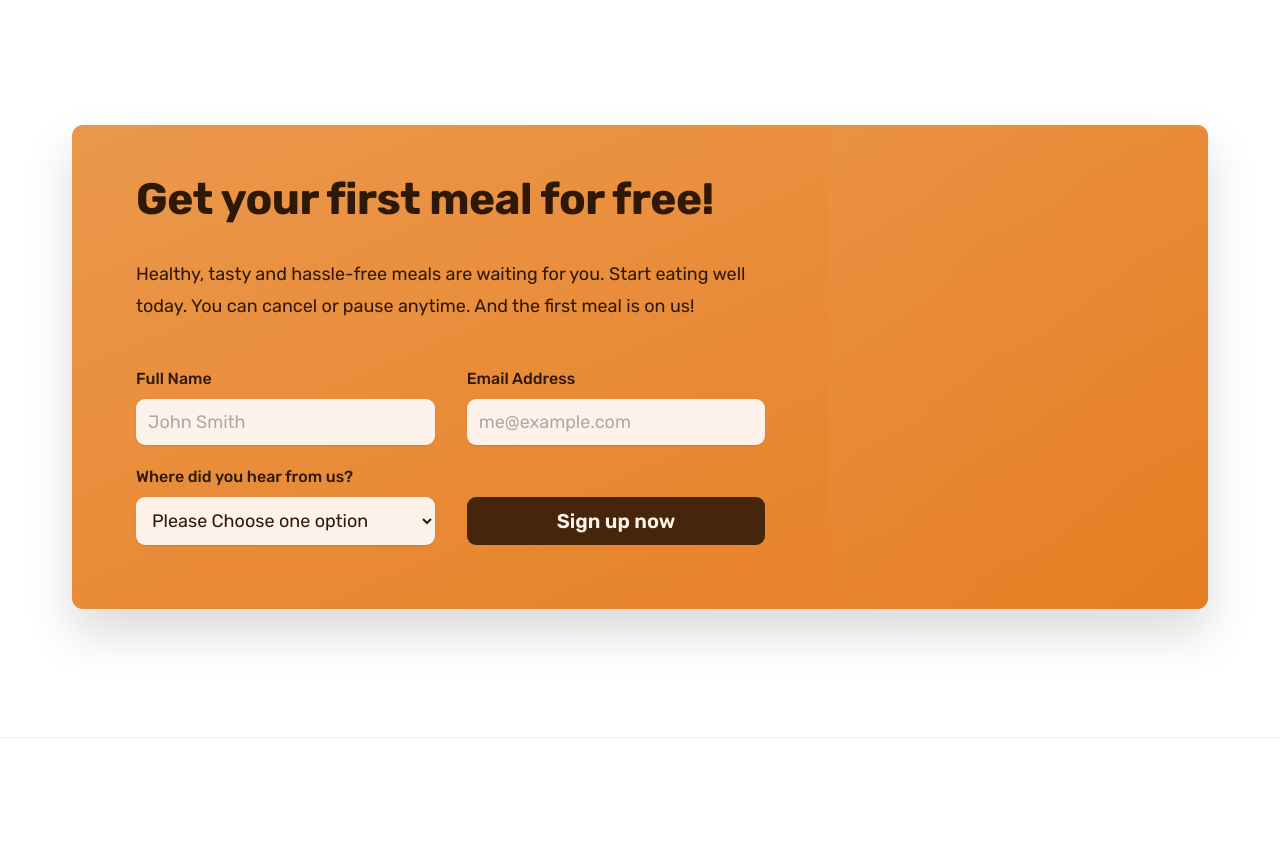
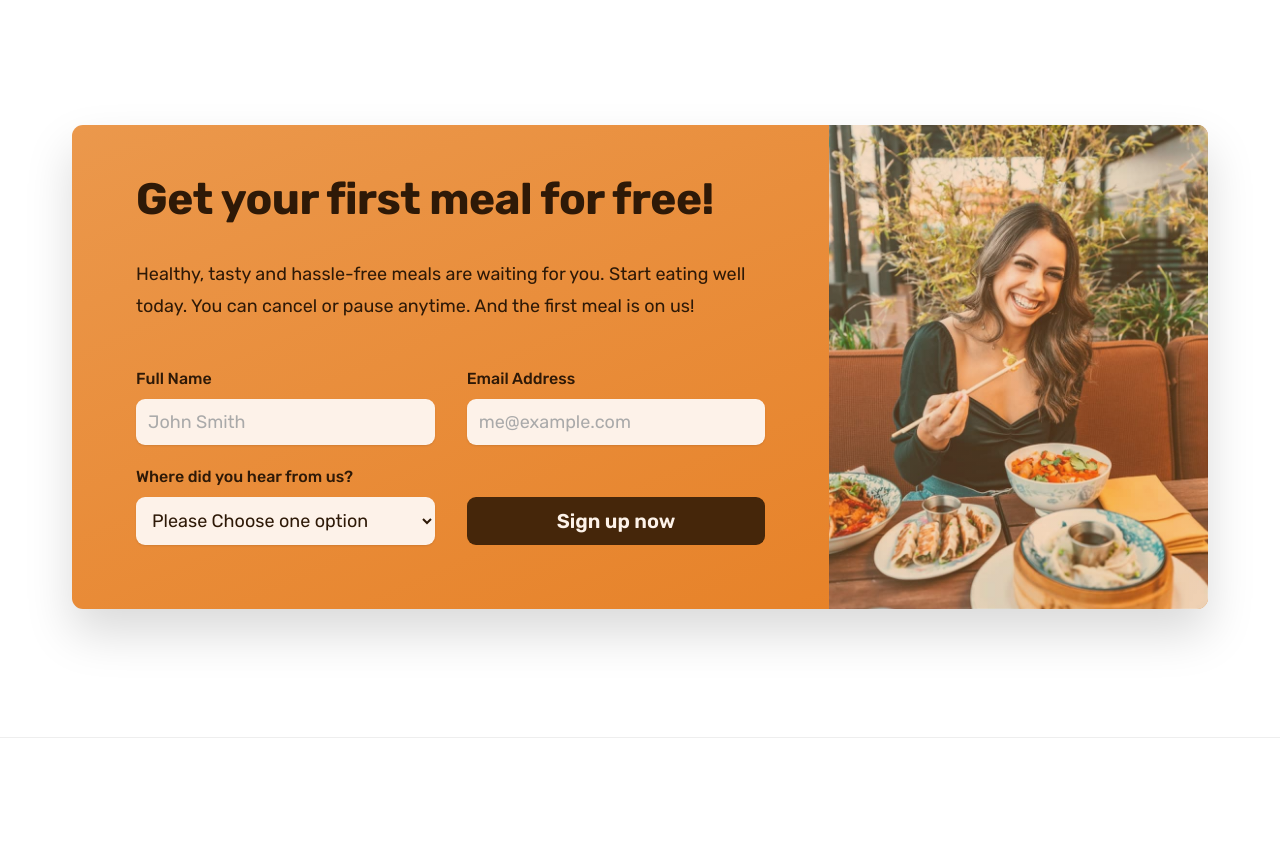
Before and after one commit to UrosZikic/Omnifood-repository, a plain HTML site: page index.html in a window 1280 px wide. Shown: the part 6460-7304 px from the top of the page. Drawn offline with nearby package versions, Linux system fonts and the light colour scheme; some packages are replaced by stand-ins of ours; a script that the page names is missing.

Commit message:
Update style.css

```diff
--- a/css/style.css
+++ b/css/style.css
@@ -658,7 +658,7 @@ strong {
       rgba(235, 151, 78, 0.3),
       rgba(230, 125, 34, 0.3)
     ),
-    url("../eating.jpg");
+    url("../imgs/eating.jpg");
   background-size: cover;
   background-position: center;
 }
```
